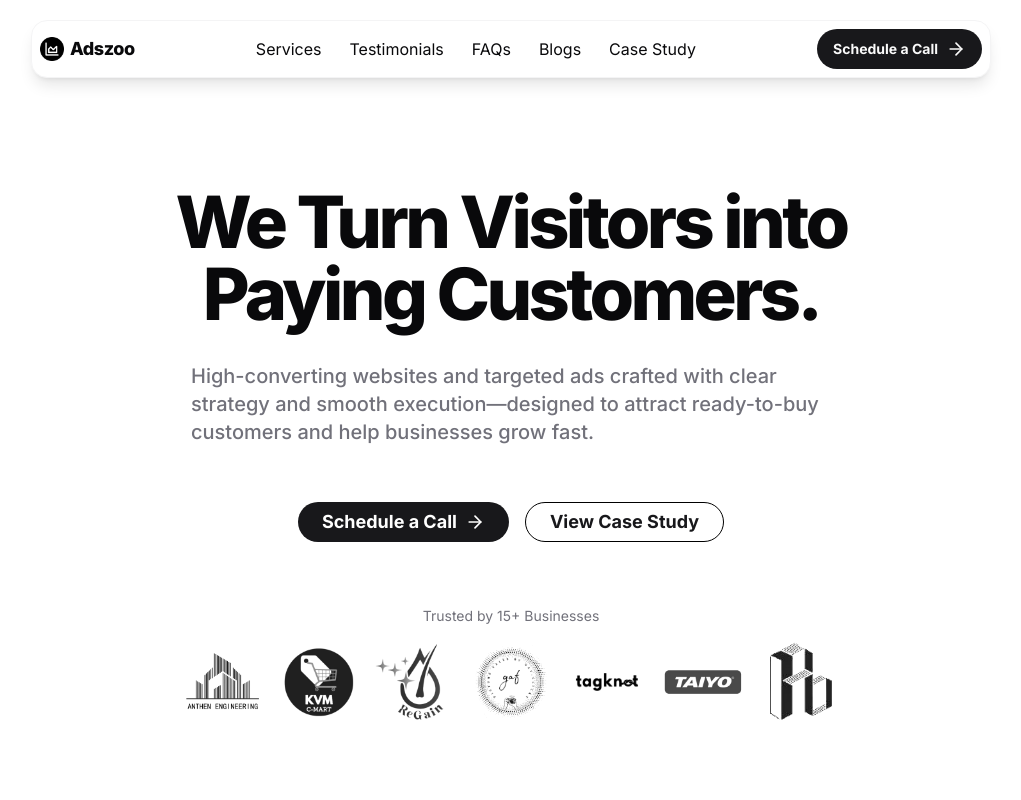
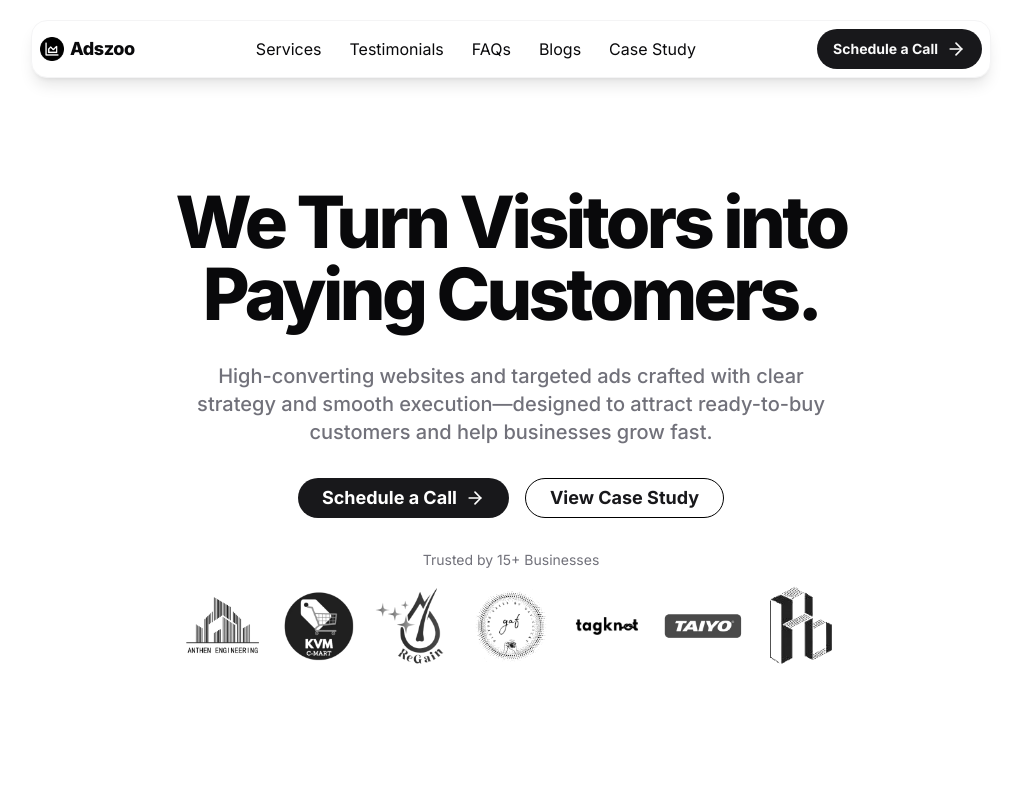
Before and after one commit to Kailash1233/Adszoo-Website, a Next.js app: page / in a window 1280 px wide. Shown: the top 800 px of the page, without its empty margins (129-1150 px from the left). Built offline with nearby package versions, Linux system fonts and the light colour scheme.

Commit message:
fix: homepage reverted

```diff
--- a/components/layout/sections/hero.tsx
+++ b/components/layout/sections/hero.tsx
@@ -1,68 +1,52 @@
 "use client";
-
-import { useRef } from "react";
-import { motion, useInView } from "framer-motion";
+import { motion } from "framer-motion";
 import { Button } from "@/components/ui/button";
 import { ArrowRight } from "lucide-react";
+// import { Link as ScrollLink } from "react-scroll";
 import Image from "next/image";
 import Link from "next/link";
 
 const containerVariants = {
-  hidden: {},
-  show: {
-    transition: {
-      staggerChildren: 0.2,
-    },
-  },
+  visible: { opacity: 1, y: 0, transition: { duration: 0.6 } },
 };
 
-const fadeUpVariant = {
-  hidden: { opacity: 0, y: 40 },
-  show: {
-    opacity: 1,
-    y: 0,
-    transition: { duration: 0.6, ease: "easeOut" },
-  },
+const textVariants = {
+  visible: { opacity: 1, y: 0, transition: { duration: 0.8 } },
+};
+
+const buttonVariants = {
+  visible: { opacity: 1, scale: 1, transition: { duration: 0.4 } },
 };
 
 export const HeroSection = () => {
-  const ref = useRef(null);
-  const isInView = useInView(ref, { once: true, margin: "-100px" });
-
   return (
-    <motion.section
-      ref={ref}
-      className="container w-full h-screen"
-      id="hero"
-      initial="hidden"
-      animate={isInView ? "show" : "hidden"}
+    <section className="container w-full h-screen" id="hero">
+      <motion.div
+        className="grid place-items-center lg:max-w-screen-xl gap-8 mx-auto py-20 md:py-32"
         variants={containerVariants}
+        initial="visible"
+        animate="visible"
       >
-      <motion.div className="grid place-items-center lg:max-w-screen-xl gap-8 mx-auto py-20 md:py-32">
-        <motion.div className="text-center space-y-8" variants={fadeUpVariant}>
-          <div className="max-w-screen-md mx-auto text-6xl md:text-7xl font-extrabold tracking-tighter">
+        {/* Text Section */}
+        <motion.div className="text-center space-y-8" variants={textVariants}>
+          <div className="max-w-screen-md mx-auto text-center text-6xl md:text-7xl font-extrabold tracking-tighter">
             <h1>We Turn Visitors into Paying Customers.</h1>
           </div>
-        </motion.div>
 
-        <motion.p
-          className="max-w-screen-sm mx-auto text-xl text-muted-foreground font-medium"
-          variants={fadeUpVariant}
-        >
-          High-converting websites and targeted ads crafted with clear strategy
-          and smooth execution—designed to attract ready-to-buy customers and
-          help businesses grow fast.
-        </motion.p>
+          <p className="max-w-screen-sm mx-auto text-xl text-muted-foreground font-medium">
+            {`High-converting websites and targeted ads crafted with clear strategy and smooth execution—designed to attract ready-to-buy customers and help businesses grow fast.`}
+          </p>
 
+          {/* Call-to-Action Section */}
           <motion.div
             className="flex flex-col md:flex-row justify-center items-center gap-4 mt-6 w-full"
-          variants={fadeUpVariant}
+            variants={buttonVariants}
           >
             <Button className="font-bold w-full md:w-auto px-6 py-3 flex items-center justify-center group/arrow">
               <Link
                 href="https://cal.com/adszoo/15min"
                 target="_blank"
-              className="text-white text-lg font-bold flex items-center"
+                className="text-white text-lg font-bold cursor-pointer flex items-center"
                 rel="noopener noreferrer"
               >
                 Schedule a Call
@@ -70,13 +54,17 @@ export const HeroSection = () => {
               </Link>
             </Button>
             <Button className="font-bold w-full md:w-auto px-6 py-3 flex items-center justify-center bg-white border border-black hover:bg-white">
-            <Link href="/case-study" className="text-primary text-lg font-bold">
+              <Link
+                href="/case-study"
+                className="w-full md:w-auto text-center text-primary text-lg font-bold cursor-pointer"
+              >
                 View Case Study
               </Link>
             </Button>
           </motion.div>
 
-        <motion.div className="mt-8 text-center" variants={fadeUpVariant}>
+          {/* Trusted Section */}
+          <div className="mt-8 text-center">
             <p className="text-muted-foreground text-sm">
               Trusted by 15+ Businesses
             </p>
@@ -85,7 +73,14 @@ export const HeroSection = () => {
                 { src: "/clients/Anthen.webp", alt: "Anthen Engineering" },
                 { src: "/clients/Kvm.webp", alt: "KVM CMart" },
                 { src: "/clients/Regain.webp", alt: "Regain Hair Care" },
-              { src: "/clients/Gafur.webp", alt: "Gaf Clickz" },
+                // { src: "/clients/Eswari.webp", alt: "Eswari Builders" },
+                // { src: "/clients/GafClickz.webp", alt: "GafClickz" },
+                // { src: "/clients/Supreme.webp", alt: "Supreme Aluminium" },
+                // { src: "/clients/Vizhipom.webp", alt: "Vizhipom Vidhaipom" },
+                {
+                  src: "/clients/Gafur.webp",
+                  alt: "Gaf Clickz",
+                },
                 { src: "/clients/Tagknot.webp", alt: "Tagknot" },
                 { src: "/clients/Taiyo.webp", alt: "Taiyo" },
                 { src: "/clients/abdesignlabs.webp", alt: "AB Design Labs" },
@@ -100,8 +95,9 @@ export const HeroSection = () => {
                 />
               ))}
             </div>
+          </div>
         </motion.div>
       </motion.div>
-    </motion.section>
+    </section>
   );
 };
```
Lines whose indentation alone changed are shown as unchanged.
